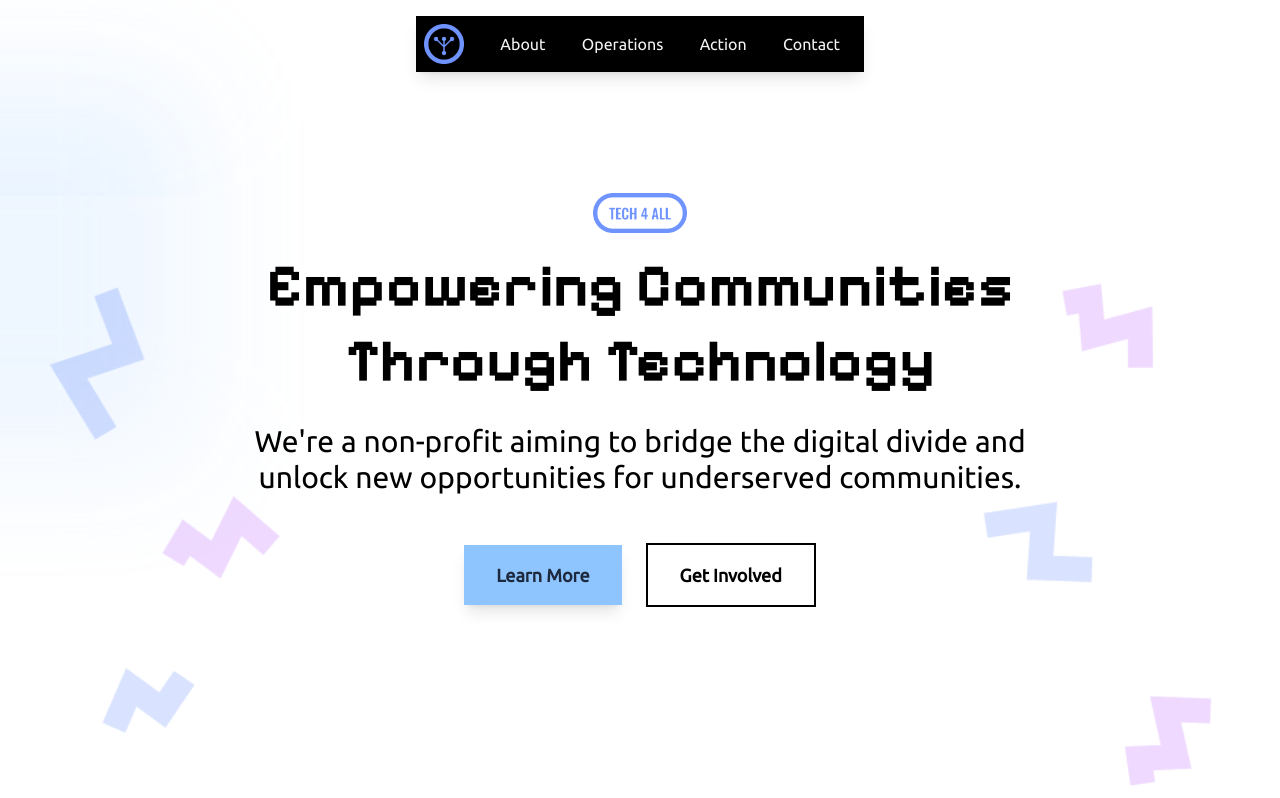
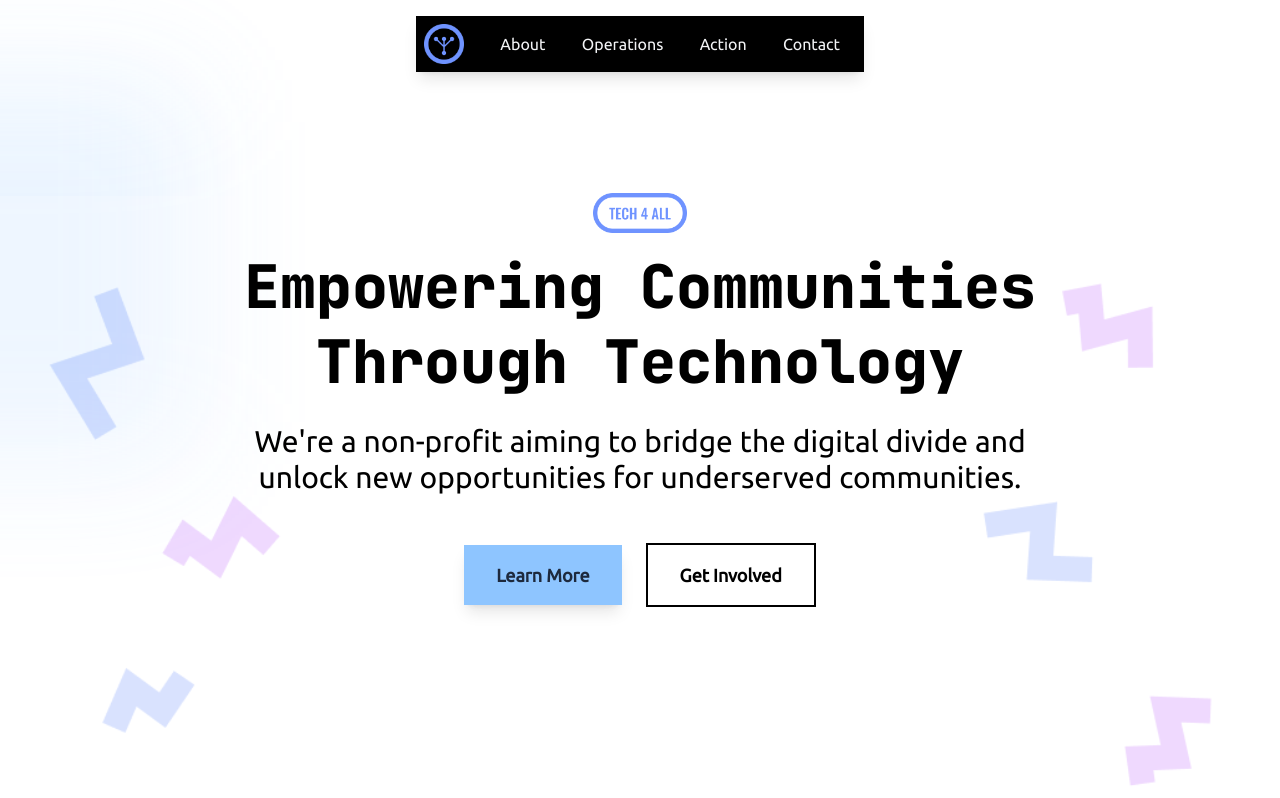
Before and after one commit to naman-sonawane/tech-np, a Next.js app: page / in a window 1280 px wide. Shown: the top 798 px of the page. Built offline with nearby package versions, Linux system fonts and the light colour scheme.

Commit message:
minor edits D:

```diff
--- a/app/globals.css
+++ b/app/globals.css
@@ -31,7 +31,7 @@ body {
 
 
 .pixelify {
-    font-family: 'Pixelify Sans', sans-serif;
+    font-family: 'JetBrains Mono', sans-serif;
 }
 .oswald {
     font-family: 'Oswald', sans-serif;
--- a/app/layout.tsx
+++ b/app/layout.tsx
@@ -63,10 +63,7 @@ export default function RootLayout({
       <head>
         <link rel="preconnect" href="https://fonts.googleapis.com" />
         <link rel="preconnect" href="https://fonts.gstatic.com" crossOrigin="" />
-        <link
-          href="https://fonts.googleapis.com/css2?family=Pixelify+Sans:wght@400..700&family=Press+Start+2P&family=Rubik+Mono+One&display=swap"
-          rel="stylesheet"
-        />
+<link href="https://fonts.googleapis.com/css2?family=JetBrains+Mono:ital,wght@0,100..800;1,100..800&display=swap" rel="stylesheet"/>
       </head>
       <body className={`${amiri.variable} ${roboto.variable} ${ubuntu.variable} ${oswald.variable} font-ubuntu antialiased`}>
         {children}
```
Also changed, not shown: public/mission.png.
